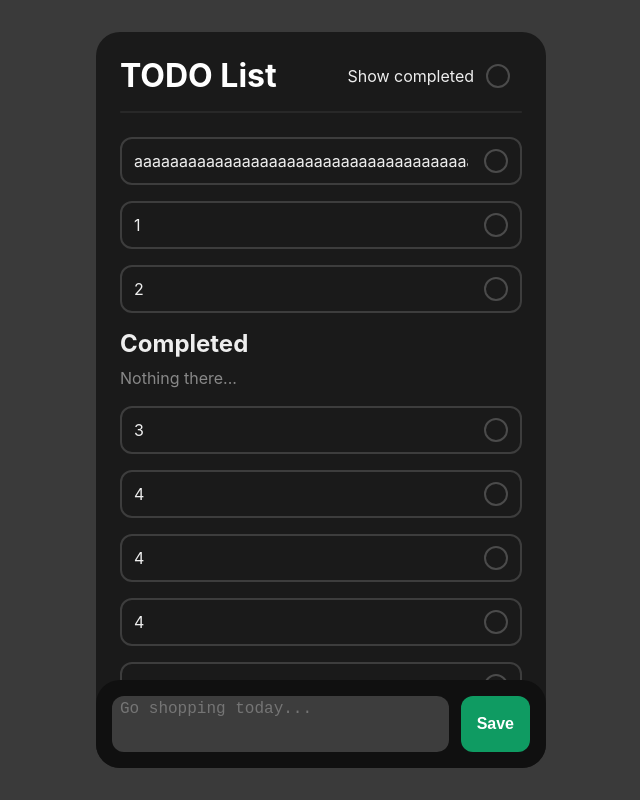
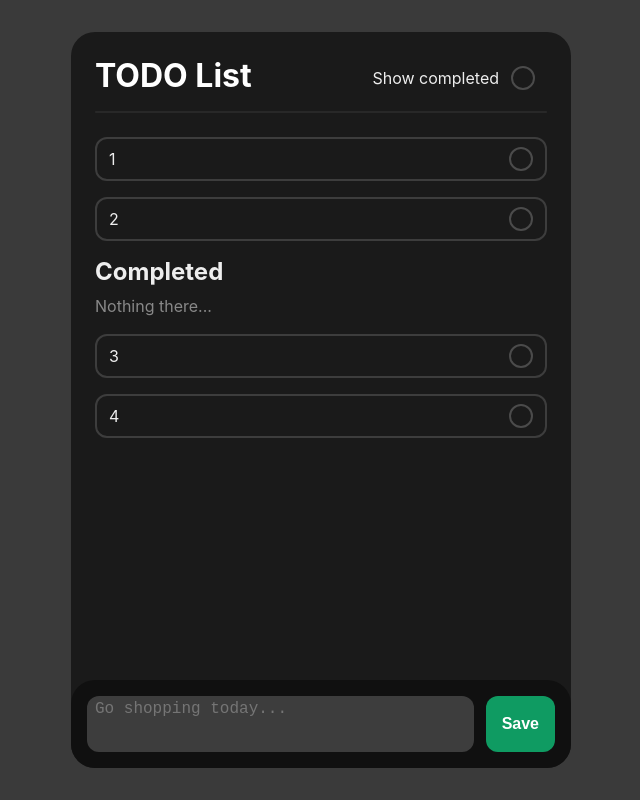
Before and after one commit to noxieee/TODO-list, a React (Create React App) app: page / in a window 1280 px wide. Shown: the whole page, without its empty margins (319-959 px from the left). Built offline with nearby package versions, Linux system fonts and the light colour scheme.

Commit message:
Finished basic structure, made list item to hug longer text.

```diff
--- a/src/components/NewTodoPanel.jsx
+++ b/src/components/NewTodoPanel.jsx
@@ -4,7 +4,7 @@ import "../css/buttons.css"
 export function NewTodoPanel() {
   return (
     <div className="newTodoPanel">
-      <textarea className="newTodoTextArea" spellCheck="false" maxLength="48" placeholder="Go shopping today..."/>
+      <textarea className="newTodoTextArea" spellCheck="false" maxLength="128" placeholder="Go shopping today..."/>
       <button className="primary">Save</button>
     </div>
   );
--- a/src/components/TodoList.jsx
+++ b/src/components/TodoList.jsx
@@ -6,20 +6,12 @@ import {CompletedTitle} from "./CompletedTitle";
 export function TodoList() {
   return (
       <div className="todoList">
-        <TodoTile title="aaaaaaaaaaaaaaaaaaaaaaaaaaaaaaaaaaaaaaaaaaaaaaaaaaaaaaaaaaaaaaaaaaaaaaaaaaaaa"/>
+
         <TodoTile title="1"/>
         <TodoTile title="2"/>
         <CompletedTitle/>
         <TodoTile title="3"/>
         <TodoTile title="4"/>
-        <TodoTile title="4"/>
-        <TodoTile title="4"/>
-        <TodoTile title="4"/>
-        <TodoTile title="4"/>
-        <TodoTile title="4"/>
-        <TodoTile title="4"/>
-        <TodoTile title="4"/>
-        <TodoTile title="4"/>
       </div>
   );
 }
--- a/src/css/header.css
+++ b/src/css/header.css
@@ -22,6 +22,7 @@
   flex-direction: row;
   gap: 12px;
   padding-right: 12px;
+  padding-top: 4px;
 }
 
 .top {
--- a/src/css/todoListWrapper.css
+++ b/src/css/todoListWrapper.css
@@ -4,8 +4,8 @@
   flex-direction: column;
   align-items: flex-start;
   align-self: stretch;
-  max-width: 450px;
-  min-width: 300px;
+  max-width: 500px;
+  min-width: 400px;
   min-height: 400px;
   padding: 0;
   margin: 32px 64px 32px 64px;
--- a/src/css/todoTile.css
+++ b/src/css/todoTile.css
@@ -4,18 +4,16 @@
   gap: 16px;
   align-items: center;
   box-sizing: border-box;
-  padding-left: 12px;
-  padding-right: 12px;
-  min-height: 48px;
+  padding: 8px 12px;
   color: #eeeeee;
   border: 2px solid #3d3d3d;
   border-radius: 12px;
 }
 
 .todoTitle {
-  display: flex;
-  flex: 1;
-  margin: 0;
+  margin-top: 2px;
+  margin-bottom: 2px;
+  width: 90%;
   overflow: hidden;
   word-wrap: break-word;
 }
```
